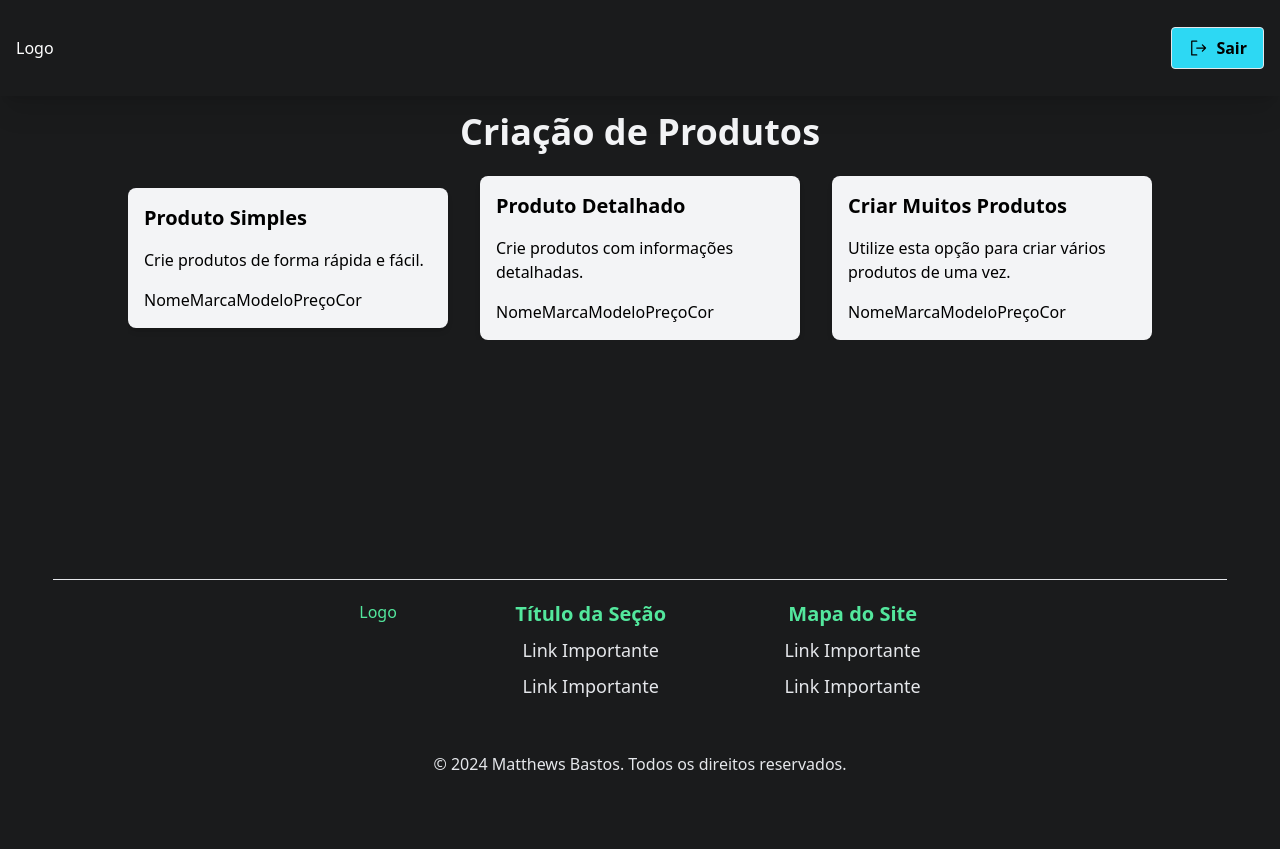
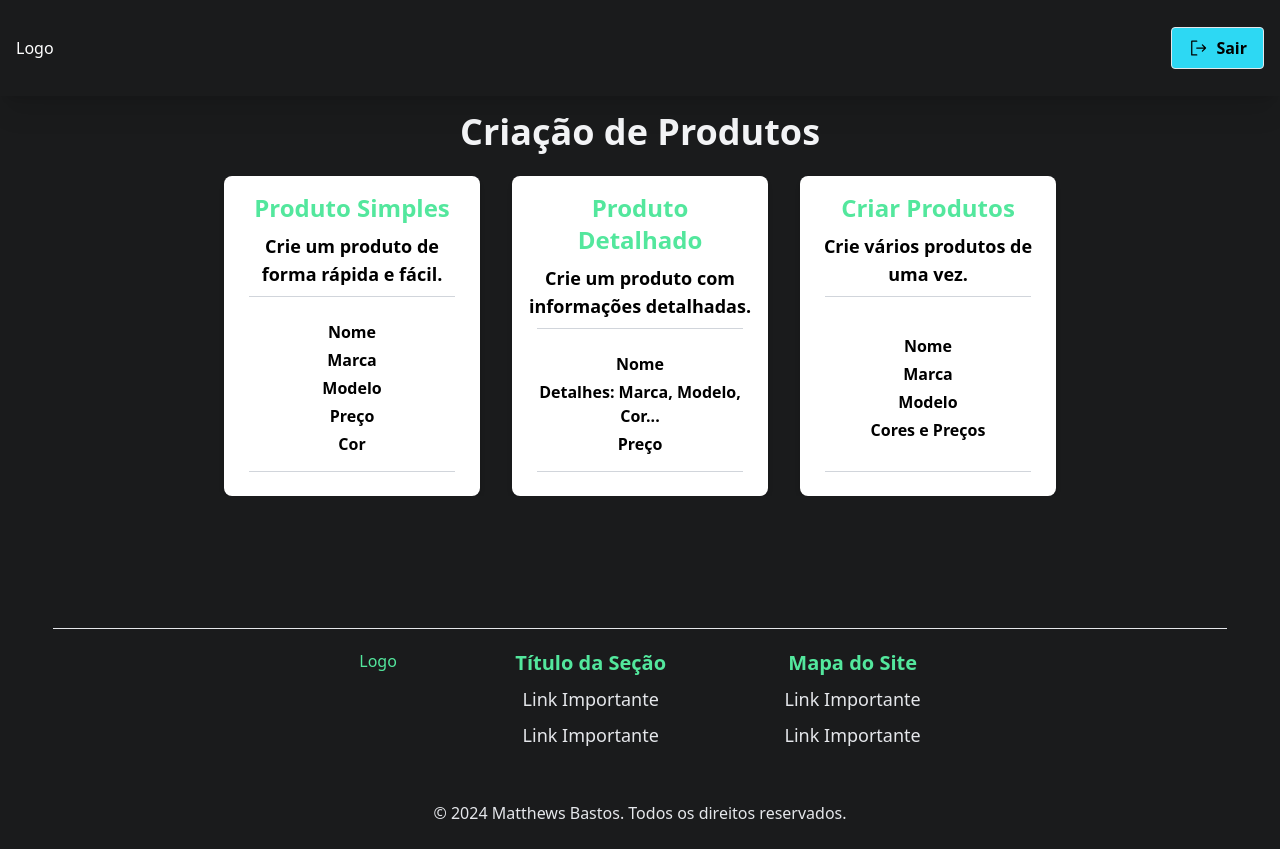
Before and after one commit to MattBastos/mobile-store-management, a Next.js app: page /newproduct in a window 1280 px wide. Before the commit the page ends 800 px from the top, so only its background shows below. Built offline with nearby package versions, Linux system fonts and the light colour scheme; sample sign-in values are in the browser's storage.

Commit message:
style: Implements CreateProductPage styles

```diff
--- a/src/components/CreateProduct/CreateProductPageCard/CreateProductPageCard.tsx
+++ b/src/components/CreateProduct/CreateProductPageCard/CreateProductPageCard.tsx
@@ -1,3 +1,5 @@
+import * as S from './styles';
+
 type CreateProductPageCardProps = {
   title: string;
   description: string;
@@ -10,18 +12,20 @@ export const CreateProductPageCard = ({
   productStructure
 }: CreateProductPageCardProps) => {
   return (
-    <section className="bg-gray-100 p-4 rounded-lg shadow-md hover:shadow-lg transition duration-300">
-      <h2 className="text-xl font-semibold mb-4">
-        {title}
-      </h2>
+    <S.Container>
+      <S.Title>{title}</S.Title>
 
-      <p className="mb-4">{description}</p>
+      <S.Description>{description}</S.Description>
 
-      <section>
+      <S.SeparatorLine />
+
+      <S.DetailsContainer>
         {productStructure.map((structure) => (
-          <span key={structure}>{structure}</span>
+          <S.TextDetails key={structure}>{structure}</S.TextDetails>
         ))}
-      </section>
-    </section>
+      </S.DetailsContainer>
+
+      <S.SeparatorLine />
+    </S.Container>
   );
 };
--- a/src/components/CreateProduct/CreateProductPageCard/styles.ts
+++ b/src/components/CreateProduct/CreateProductPageCard/styles.ts
@@ -0,0 +1,52 @@
+import tw from "tailwind-styled-components";
+
+export const Container = tw.section`
+  bg-white
+  cursor-pointer
+  text-center
+  hover:bg-gray-100
+  w-64
+  h-80
+  p-4
+  rounded-lg
+  shadow-md
+  hover:shadow-lg
+  transition
+  duration-300
+  flex
+  flex-col
+`;
+
+export const Title = tw.h2`
+  text-xl
+  lg:text-2xl
+  font-bold
+  mb-2
+  text-secondary
+`;
+
+export const Description = tw.p`
+  md:text-base
+  lg:text-lg
+  mb-2
+  font-semibold
+`;
+
+export const SeparatorLine = tw.hr`
+  mb-2
+  border-t
+  border-gray-300
+  w-11/12
+  mx-auto
+`;
+
+export const DetailsContainer = tw.section`
+  flex
+  flex-col
+  gap-1
+  m-auto
+`;
+
+export const TextDetails = tw.span`
+  font-semibold
+`;
--- a/src/components/CreateProduct/CreateProductPageSection/CreateProductPageSection.tsx
+++ b/src/components/CreateProduct/CreateProductPageSection/CreateProductPageSection.tsx
@@ -1,29 +1,39 @@
 import { CreateProductPageCard } from "@/components/CreateProduct";
+
+import * as S from './styles';
 
 export const CreateProductPageSection = () => {
   const simpleStructure = [
     "Nome", "Marca", "Modelo", "Preço", "Cor"
   ];
 
+  const detailedStructure = [
+    "Nome", "Detalhes: Marca, Modelo, Cor...", "Preço"
+  ];
+
+  const manyProductsStructure = [
+    "Nome", "Marca", "Modelo", "Cores e Preços"
+  ];
+
   return (
-    <section className="grid grid-cols-1 md:grid-cols-2 lg:grid-cols-3 gap-8 justify-center items-center">
+    <S.Container>
       <CreateProductPageCard
         title="Produto Simples"
-        description="Crie produtos de forma rápida e fácil."
+        description="Crie um produto de forma rápida e fácil."
         productStructure={simpleStructure}
       />
 
       <CreateProductPageCard
         title="Produto Detalhado"
-        description="Crie produtos com informações detalhadas."
-        productStructure={simpleStructure}
+        description="Crie um produto com informações detalhadas."
+        productStructure={detailedStructure}
       />
 
       <CreateProductPageCard
-        title="Criar Muitos Produtos"
-        description="Utilize esta opção para criar vários produtos de uma vez."
-        productStructure={simpleStructure}
+        title="Criar Produtos"
+        description="Crie vários produtos de uma vez."
+        productStructure={manyProductsStructure}
       />
-    </section>
+    </S.Container>
   );
 };
--- a/src/components/CreateProduct/CreateProductPageSection/styles.ts
+++ b/src/components/CreateProduct/CreateProductPageSection/styles.ts
@@ -0,0 +1,9 @@
+import tw from "tailwind-styled-components";
+
+export const Container = tw.section`
+  grid
+  grid-cols-1
+  md:grid-cols-2
+  lg:grid-cols-3
+  gap-8
+`;
--- a/src/components/CreateProduct/CreateProductPageTitle/styles.ts
+++ b/src/components/CreateProduct/CreateProductPageTitle/styles.ts
@@ -4,8 +4,7 @@ export const Title = tw.h1`
   mb-2
   md:mb-4
   lg:mb-6
-  text-lg
-  md:text-2xl
+  text-2xl
   lg:text-4xl
   font-bold
   text-gray-100
```
